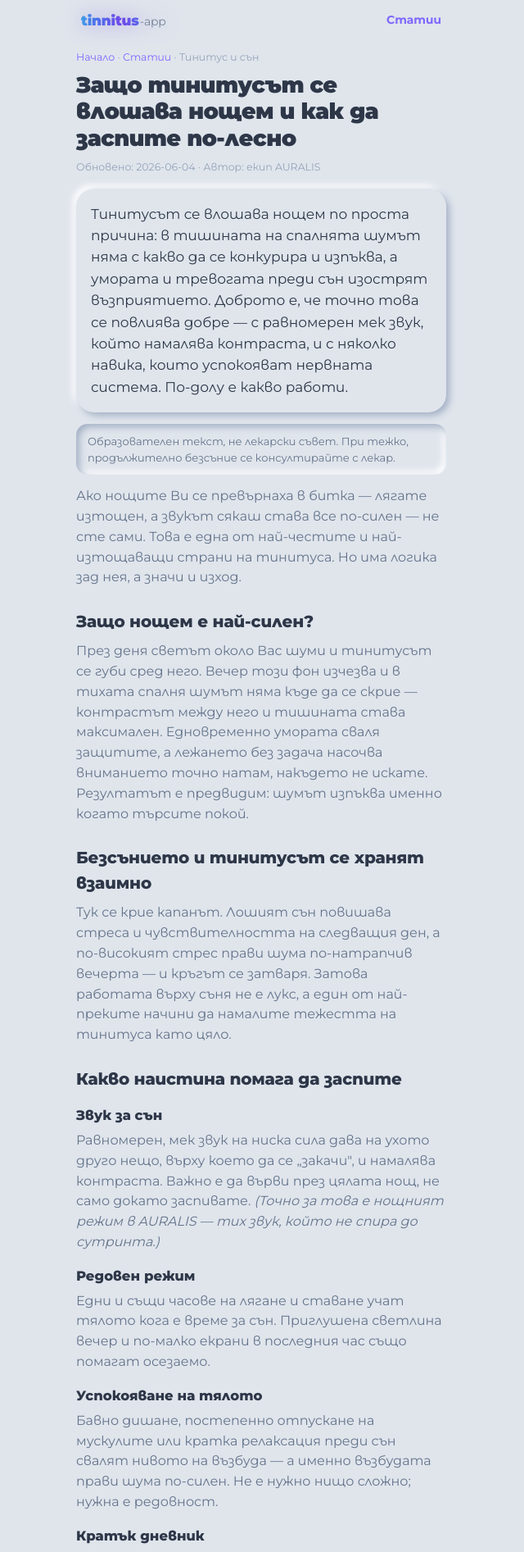
After one commit to tiholenev-tech/tinnitus-app, a PHP site: page /articles/tinitus-i-san.php in a window 1280 px wide. The commit adds this page. Shown: the top 1893 px of the page at 82% size, without its empty margins (321-961 px from the left). Run offline with PHP 8.4, Linux system fonts and the light colour scheme.

Commit message:
content(article): pillar #2 — tinnitus & sleep (#23)
Втора статия „Защо тинитусът се влошава нощем и как да заспите" — топ търсене
за фунията. Одобреният глас (професионален + кратка съпричастност), тих продукт
(нощен режим + дневник + 1 CTA), светъл Bichromatic вид, Schema (MedicalWebPage
+ FAQPage), рецензент скрит до реален УНГ. Добавена в хъба + sitemap. Уеднаквени
URL-и с .php (canonical = реалния файл, без 404).

Co-authored-by: Claude <noreply@anthropic.com>

```diff
--- a/articles/index.php
+++ b/articles/index.php
@@ -6,6 +6,9 @@ $ARTICLES = [
   ['slug' => 'shum-v-ushite-noshtem',
    'title' => 'Шум в ушите (тинитус): какво е, защо се появява и какво помага',
    'desc'  => 'Защо мозъкът създава шума, защо нощем е по-силен и кои подходи имат реални доказателства.'],
+  ['slug' => 'tinitus-i-san',
+   'title' => 'Защо тинитусът се влошава нощем и как да заспите',
+   'desc'  => 'Защо шумът се усилва вечер и какво наистина помага да заспите — звук за сън, режим, успокояване.'],
   // следващите статии се добавят тук
 ];
 $CANON = 'https://tinnitus-app.help/articles/';
--- a/articles/shum-v-ushite-noshtem.php
+++ b/articles/shum-v-ushite-noshtem.php
@@ -4,7 +4,7 @@
  * Schema.org (Article/MedicalWebPage + FAQPage + reviewedBy), BLUF + Q&A + числа.
  */
 $SLUG  = 'shum-v-ushite-noshtem';
-$URL   = 'https://tinnitus-app.help/articles/' . $SLUG;
+$URL   = 'https://tinnitus-app.help/articles/' . $SLUG . '.php';
 $TITLE = 'Шум в ушите (тинитус): какво е, защо се появява и какво наистина помага';
 $DESC  = 'Шумът в ушите (тинитус) е симптом, не болест. Защо мозъкът го създава, защо се влошава нощем и кои подходи имат реални доказателства — обяснено ясно.';
 $UPDATED = '2026-06-04';
--- /dev/null
+++ b/articles/tinitus-i-san.php
@@ -0,0 +1,116 @@
+<?php
+/**
+ * AURALIS — статия „Тинитус и сън". Светъл Bichromatic вид (css/pages.css).
+ */
+$URL   = 'https://tinnitus-app.help/articles/tinitus-i-san.php';
+$TITLE = 'Защо тинитусът се влошава нощем и как да заспите по-лесно';
+$DESC  = 'Шумът в ушите се усилва нощем заради тишината и умората. Ето защо се случва и какво наистина помага да заспите — звук за сън, режим и успокояване.';
+$UPDATED = '2026-06-04';
+$REVIEWER_NAME = 'предстои';
+$REVIEWER_URL  = '';
+$HAS_REVIEWER  = ($REVIEWER_NAME !== '' && $REVIEWER_NAME !== 'предстои');
+?><!DOCTYPE html>
+<html lang="bg" data-theme="light">
+<head>
+<meta charset="UTF-8">
+<meta name="viewport" content="width=device-width,initial-scale=1,viewport-fit=cover">
+<meta name="theme-color" content="#e0e5ec">
+<title><?= htmlspecialchars($TITLE) ?></title>
+<meta name="description" content="<?= htmlspecialchars($DESC) ?>">
+<link rel="canonical" href="<?= $URL ?>">
+<meta name="robots" content="index,follow,max-image-preview:large">
+<meta property="og:type" content="article">
+<meta property="og:title" content="<?= htmlspecialchars($TITLE) ?>">
+<meta property="og:description" content="<?= htmlspecialchars($DESC) ?>">
+<meta property="og:url" content="<?= $URL ?>">
+<meta property="og:image" content="https://tinnitus-app.help/app-icons/icon-512.png">
+<meta property="og:locale" content="bg_BG">
+<link rel="icon" type="image/png" sizes="192x192" href="/app-icons/icon-192.png">
+<link rel="preconnect" href="https://fonts.googleapis.com">
+<link rel="preconnect" href="https://fonts.gstatic.com" crossorigin>
+<link rel="stylesheet" href="https://fonts.googleapis.com/css2?family=DM+Mono:wght@400;500&family=Montserrat:wght@400;500;600;700;800;900&family=DM+Serif+Display&display=swap">
+<link rel="stylesheet" href="/css/tokens.css">
+<link rel="stylesheet" href="/css/base.css">
+<link rel="stylesheet" href="/css/pages.css">
+
+<script type="application/ld+json">
+{"@context":"https://schema.org","@graph":[
+ {"@type":"MedicalWebPage","@id":"<?= $URL ?>#page","url":"<?= $URL ?>","name":<?= json_encode($TITLE, JSON_UNESCAPED_UNICODE) ?>,"inLanguage":"bg","datePublished":"<?= $UPDATED ?>","dateModified":"<?= $UPDATED ?>","about":{"@type":"MedicalCondition","name":"Тинитус (шум в ушите)","alternateName":"Tinnitus"},"publisher":{"@type":"Organization","name":"AURALIS","url":"https://tinnitus-app.help/"}<?php if ($HAS_REVIEWER): ?>,"reviewedBy":{"@type":"Physician","name":<?= json_encode($REVIEWER_NAME, JSON_UNESCAPED_UNICODE) ?><?php if ($REVIEWER_URL): ?>,"sameAs":"<?= $REVIEWER_URL ?>"<?php endif; ?>}<?php endif; ?>},
+ {"@type":"FAQPage","mainEntity":[
+   {"@type":"Question","name":"Защо тинитусът се влошава нощем?","acceptedAnswer":{"@type":"Answer","text":"Защото нощем изчезва звуковият фон и контрастът между шума и тишината е максимален, а умората и лежането без задача насочват вниманието навътре. Затова шумът изпъква точно когато искате да заспите."}},
+   {"@type":"Question","name":"Какъв звук помага за заспиване при тинитус?","acceptedAnswer":{"@type":"Answer","text":"Равномерен, мек звук на ниска сила — розов или кафяв шум, дъжд, вятър — който върви цяла нощ и намалява контраста между тинитуса и тишината."}},
+   {"@type":"Question","name":"Как да спра порочния кръг безсъние–тинитус?","acceptedAnswer":{"@type":"Answer","text":"С редовен режим на сън, звук за заспиване, по-малко екрани вечер и техники за успокояване на нервната система. По-добрият сън намалява стреса, а по-малкият стрес прави шума по-поносим."}}
+ ]}
+]}
+</script>
+</head>
+<body>
+<div class="wrap">
+  <header class="page-head">
+    <div class="header-brand"><span class="brand-1">tinnitus</span><span class="brand-2">-app</span></div>
+    <span class="spacer"></span>
+    <a class="nav-link" href="/articles/">Статии</a>
+  </header>
+
+  <article class="art">
+    <nav class="crumb"><a href="/">Начало</a> · <a href="/articles/">Статии</a> · Тинитус и сън</nav>
+    <h1><?= htmlspecialchars($TITLE) ?></h1>
+    <div class="meta">Обновено: <?= $UPDATED ?> · Автор: екип AURALIS<?php if ($HAS_REVIEWER): ?> · Рецензент: <?= htmlspecialchars($REVIEWER_NAME) ?> (УНГ)<?php endif; ?></div>
+
+    <p class="bluf">Тинитусът се влошава нощем по проста причина: в тишината на спалнята шумът няма с какво да се конкурира и изпъква, а умората и тревогата преди сън изострят възприятието. Доброто е, че точно това се повлиява добре — с равномерен мек звук, който намалява контраста, и с няколко навика, които успокояват нервната система. По-долу е какво работи.</p>
+
+    <div class="note">Образователен текст, не лекарски съвет. При тежко, продължително безсъние се консултирайте с лекар.</div>
+
+    <p>Ако нощите Ви се превърнаха в битка — лягате изтощен, а звукът сякаш става все по-силен — не сте сами. Това е една от най-честите и най-изтощаващи страни на тинитуса. Но има логика зад нея, а значи и изход.</p>
+
+    <h2>Защо нощем е най-силен?</h2>
+    <p>През деня светът около Вас шуми и тинитусът се губи сред него. Вечер този фон изчезва и в тихата спалня шумът няма къде да се скрие — контрастът между него и тишината става максимален. Едновременно умората сваля защитите, а лежането без задача насочва вниманието точно натам, накъдето не искате. Резултатът е предвидим: шумът изпъква именно когато търсите покой.</p>
+
+    <h2>Безсънието и тинитусът се хранят взаимно</h2>
+    <p>Тук се крие капанът. Лошият сън повишава стреса и чувствителността на следващия ден, а по-високият стрес прави шума по-натрапчив вечерта — и кръгът се затваря. Затова работата върху съня не е лукс, а един от най-преките начини да намалите тежестта на тинитуса като цяло.</p>
+
+    <h2>Какво наистина помага да заспите</h2>
+    <h3>Звук за сън</h3>
+    <p>Равномерен, мек звук на ниска сила дава на ухото друго нещо, върху което да се „закачи", и намалява контраста. Важно е да върви през цялата нощ, не само докато заспивате. <em>(Точно за това е нощният режим в AURALIS — тих звук, който не спира до сутринта.)</em></p>
+    <h3>Редовен режим</h3>
+    <p>Едни и същи часове на лягане и ставане учат тялото кога е време за сън. Приглушена светлина вечер и по-малко екрани в последния час също помагат осезаемо.</p>
+    <h3>Успокояване на тялото</h3>
+    <p>Бавно дишане, постепенно отпускане на мускулите или кратка релаксация преди сън свалят нивото на възбуда — а именно възбудата прави шума по-силен. Не е нужно нищо сложно; нужна е редовност.</p>
+    <h3>Кратък дневник</h3>
+    <p>Няколко реда вечер — как е минал денят, колко силен е бил шумът, как сте спали — бързо показват какво Ви помага и какво не. <em>(В AURALIS дневникът е вграден в програмата.)</em></p>
+
+    <h2>Какъв звук е най-добър за сън?</h2>
+    <p>За нощта обикновено са по-добри по-меките звуци — розов шум, кафяв шум, тих дъжд или вятър — пред острия бял шум. Слушайте на възможно най-ниската сила, при която звукът просто закръгля тишината, без да доминира. Целта не е да заглушите тинитуса докрай, а да го направите по-малко забележим.</p>
+
+    <div class="cta-box">
+      <strong style="font-size:17px;color:var(--text)">Опитайте звук за сън сега</strong>
+      <p style="margin:8px 0 14px;">Намерете тона си и чуйте мек звук, настроен за Вас — безплатно, без регистрация.</p>
+      <a class="cta" href="/lp/">Изпробвайте безплатно</a>
+    </div>
+
+    <h2>Кога да потърсите лекар</h2>
+    <p>Ако безсънието е тежко и продължава седмици, или ако шумът е <strong>внезапен</strong>, само в <strong>едното</strong> ухо или <strong>пулсиращ</strong> — говорете с лекар или УНГ специалист. Понякога зад нарушения сън стои нещо, което си струва да се провери.</p>
+
+    <h2>Накратко</h2>
+    <p>Нощният шум не е случайност, а резултат от тишината и умората — и точно затова се поддава на повлияване. Дайте на ушите си мек, равномерен звук, на ума си спокоен ритуал, а на себе си малко търпение. Сънят се връща постепенно.</p>
+    <p><a class="cta" href="/lp/">Започнете в AURALIS</a></p>
+
+    <h2 class="src">Източници</h2>
+    <ul class="src">
+      <li>Невробиология на съня и тинитуса — преглед на проучвания (за допълване с конкретни референции при рецензията).</li>
+      <li>Consensus за дневник на съня — за добавяне при рецензията.</li>
+    </ul>
+
+    <div class="reviewer">
+      <?php if ($HAS_REVIEWER): ?>Рецензирано от: <?= htmlspecialchars($REVIEWER_NAME) ?> (УНГ специалист). <?php endif; ?>Автор: екип AURALIS.<br>
+      AURALIS е wellness инструмент за звуково облекчение и спокоен сън — не диагностицира, не лекува и не замества консултация с лекар.
+    </div>
+  </article>
+
+  <footer class="page-foot">
+    <div class="foot-links"><a href="/articles/">Всички статии</a><a href="/lp/">AURALIS</a><a href="/privacy.html">Поверителност</a></div>
+    <p class="src" style="opacity:.7;">© <?= date('Y') ?> AURALIS</p>
+  </footer>
+</div>
+</body>
+</html>
--- a/sitemap.xml
+++ b/sitemap.xml
@@ -19,6 +19,12 @@
     <priority>0.9</priority>
   </url>
   <url>
+    <loc>https://tinnitus-app.help/articles/tinitus-i-san.php</loc>
+    <lastmod>2026-06-04</lastmod>
+    <changefreq>monthly</changefreq>
+    <priority>0.9</priority>
+  </url>
+  <url>
     <loc>https://tinnitus-app.help/privacy.html</loc>
     <changefreq>yearly</changefreq>
     <priority>0.3</priority>
```
